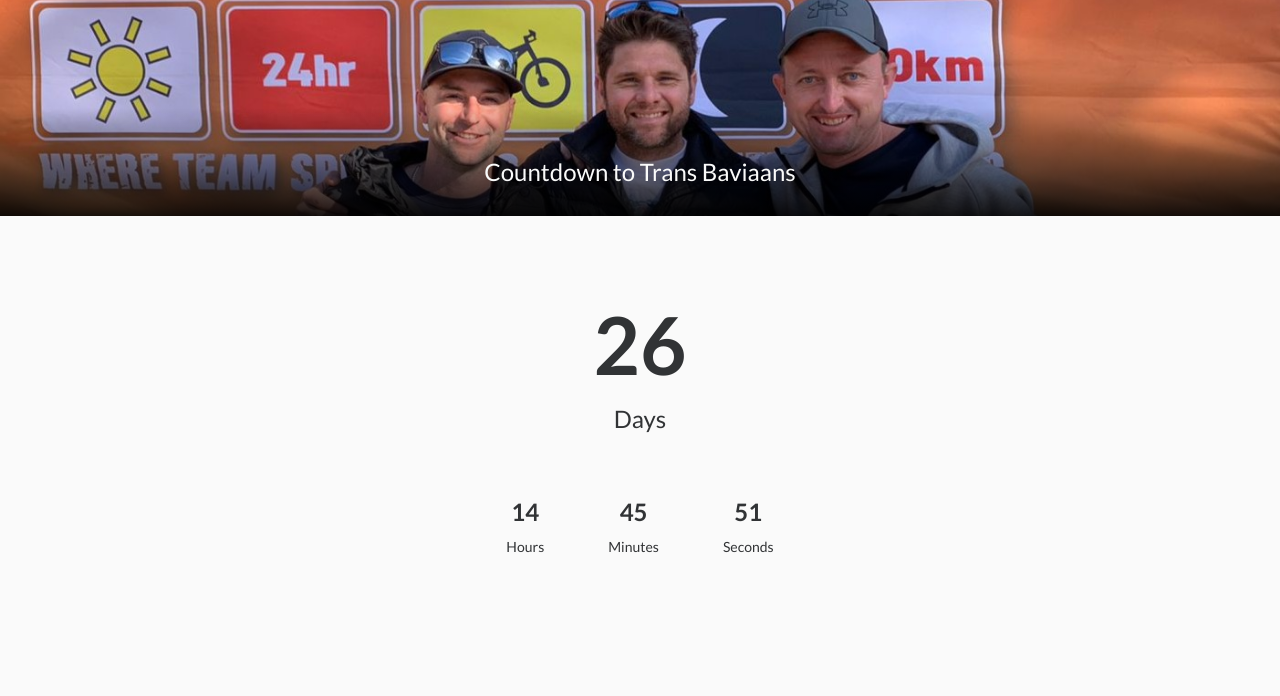
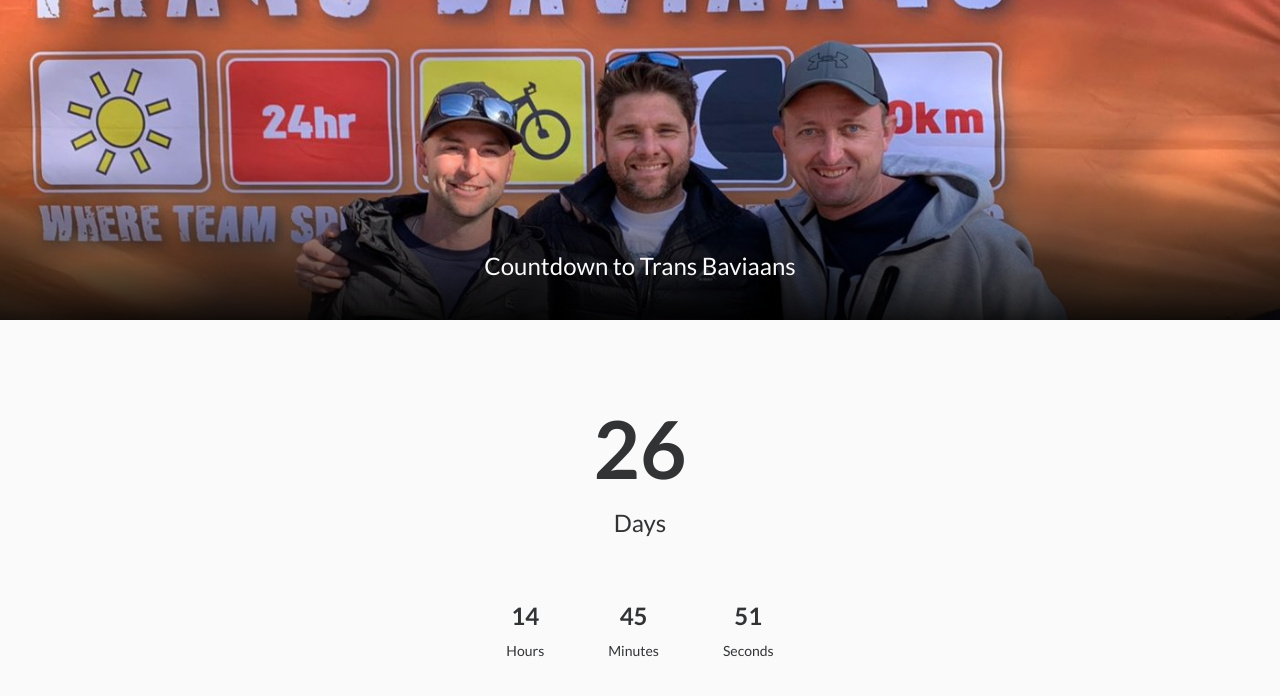
Before and after one commit to byVusi/transbaviaans, a plain HTML site: page index.html in a window 1280 px wide. Drawn offline with Linux system fonts and the light colour scheme.

Commit message:
Update style.css

```diff
--- a/style.css
+++ b/style.css
@@ -50,7 +50,7 @@ header,
 	text-align: center;
 }
 header {
-	height: 13.5rem;
+	height: 20rem;
 	background-image: url("background-image.jpeg");
 	background-repeat: no-repeat;
 	background-size: cover;
@@ -64,7 +64,7 @@ header {
 }
 .overlay {
 	width: 100%;
-	height: 13.5rem;
+	height: 20rem;
 	top: 0;
 	left: 0;
 	background: linear-gradient(0deg, rgba(0, 0, 0, 0.9) 0%, rgba(0, 0, 0, 0) 50%);
@@ -82,7 +82,7 @@ header h2 {
 	padding-bottom: 0.5rem;
 }
 main {
-	height: calc(100vh - 13.5rem);
+	height: calc(100vh - 20rem);
 	background-color: var(--bg-light);
 	color: var(--bg-dark);
 }
```
